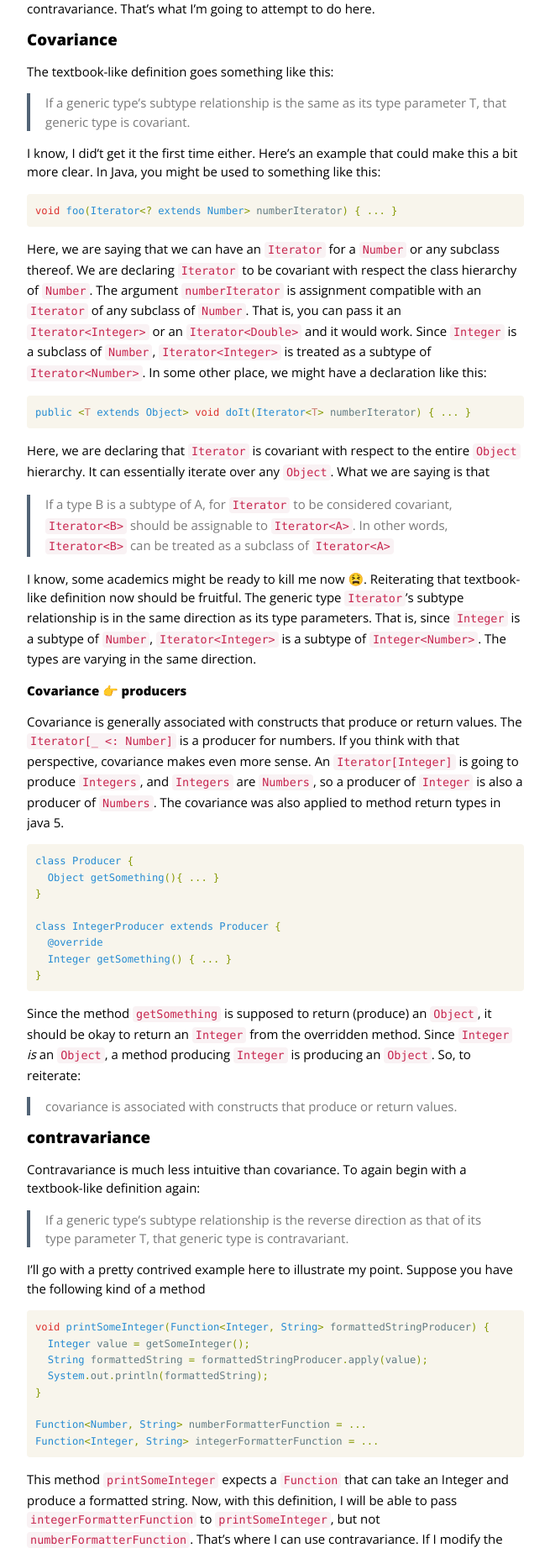
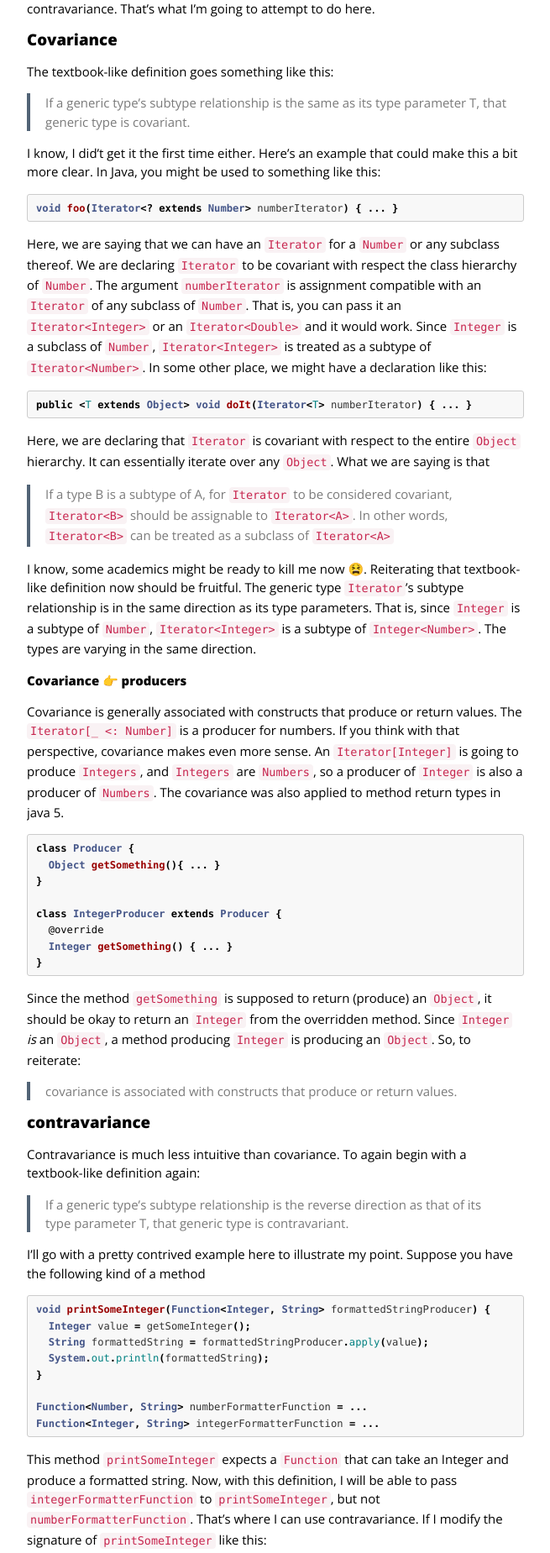
Before and after one commit to Bhashit/bhashit.github.io, a Jekyll site: the page built from _posts/2014-06-18-covariance-contravariance-in-scala.markdown, in a window 1280 px wide. Shown: the part 735-2584 px from the top of the page at 84% size, without its empty margins (312-967 px from the left). Built offline with Jekyll 4.4.1, drawn with Linux system fonts in a browser that asks for light colours; emoji names are drawn with the system emoji font; comment, search, counter and statistics services are not loaded.

Commit message:
Changed to use syntax highlighting similar to github

```diff
--- a/_layouts/default.html
+++ b/_layouts/default.html
@@ -6,7 +6,7 @@
       <meta name="author" content="Bhashit Parikh">
       <meta name="viewport" content="width=device-width">
       <link rel="alternate" type="application/rss+xml" title="{{ site.name }}" href="{{ site.url }}/feed.xml">
-      <link rel="stylesheet" href="/css/syntax.css">
+      <link rel="stylesheet" href="/css/jekyll-github.css">
       <link rel="stylesheet" href="/css/main.css">
       <link rel="stylesheet" href="/css/normalize.css">
       <link rel="shortcut icon" href="/favicon.ico" type="image/x-icon">
--- /dev/null
+++ b/css/jekyll-github.css
@@ -0,0 +1,68 @@
+/*
+ * GitHub style for Pygments syntax highlighter, for use with Jekyll
+ * Courtesy of GitHub.com
+ */
+
+.highlight pre, pre, .highlight .hll { background-color: #f8f8f8; border: 1px solid #ccc; padding: 6px 10px; border-radius: 3px; }
+.highlight .c { color: #999988; font-style: italic; }
+.highlight .err { color: #a61717; background-color: #e3d2d2; }
+.highlight .k { font-weight: bold; }
+.highlight .o { font-weight: bold; }
+.highlight .cm { color: #999988; font-style: italic; }
+.highlight .cp { color: #999999; font-weight: bold; }
+.highlight .c1 { color: #999988; font-style: italic; }
+.highlight .cs { color: #999999; font-weight: bold; font-style: italic; }
+.highlight .gd { color: #000000; background-color: #ffdddd; }
+.highlight .gd .x { color: #000000; background-color: #ffaaaa; }
+.highlight .ge { font-style: italic; }
+.highlight .gr { color: #aa0000; }
+.highlight .gh { color: #999999; }
+.highlight .gi { color: #000000; background-color: #ddffdd; }
+.highlight .gi .x { color: #000000; background-color: #aaffaa; }
+.highlight .go { color: #888888; }
+.highlight .gp { color: #555555; }
+.highlight .gs { font-weight: bold; }
+.highlight .gu { color: #800080; font-weight: bold; }
+.highlight .gt { color: #aa0000; }
+.highlight .kc { font-weight: bold; }
+.highlight .kd { font-weight: bold; }
+.highlight .kn { font-weight: bold; }
+.highlight .kp { font-weight: bold; }
+.highlight .kr { font-weight: bold; }
+.highlight .kt { color: #445588; font-weight: bold; }
+.highlight .m { color: #009999; }
+.highlight .s { color: #dd1144; }
+.highlight .n { color: #333333; }
+.highlight .na { color: teal; }
+.highlight .nb { color: #0086b3; }
+.highlight .nc { color: #445588; font-weight: bold; }
+.highlight .no { color: teal; }
+.highlight .ni { color: purple; }
+.highlight .ne { color: #990000; font-weight: bold; }
+.highlight .nf { color: #990000; font-weight: bold; }
+.highlight .nn { color: #555555; }
+.highlight .nt { color: navy; }
+.highlight .nv { color: teal; }
+.highlight .ow { font-weight: bold; }
+.highlight .w { color: #bbbbbb; }
+.highlight .mf { color: #009999; }
+.highlight .mh { color: #009999; }
+.highlight .mi { color: #009999; }
+.highlight .mo { color: #009999; }
+.highlight .sb { color: #dd1144; }
+.highlight .sc { color: #dd1144; }
+.highlight .sd { color: #dd1144; }
+.highlight .s2 { color: #dd1144; }
+.highlight .se { color: #dd1144; }
+.highlight .sh { color: #dd1144; }
+.highlight .si { color: #dd1144; }
+.highlight .sx { color: #dd1144; }
+.highlight .sr { color: #009926; }
+.highlight .s1 { color: #dd1144; }
+.highlight .ss { color: #990073; }
+.highlight .bp { color: #999999; }
+.highlight .vc { color: teal; }
+.highlight .vg { color: teal; }
+.highlight .vi { color: teal; }
+.highlight .il { color: #009999; }
+.highlight .gc { color: #999; background-color: #EAF2F5; }
```
